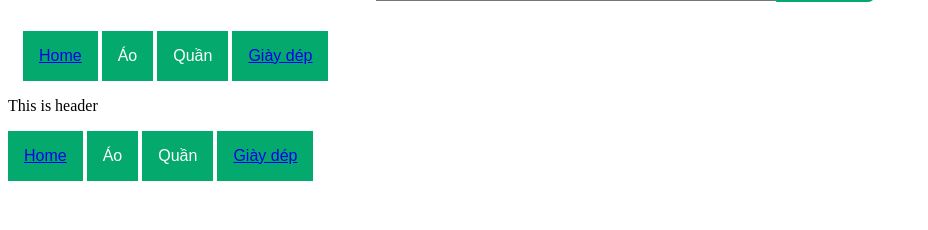
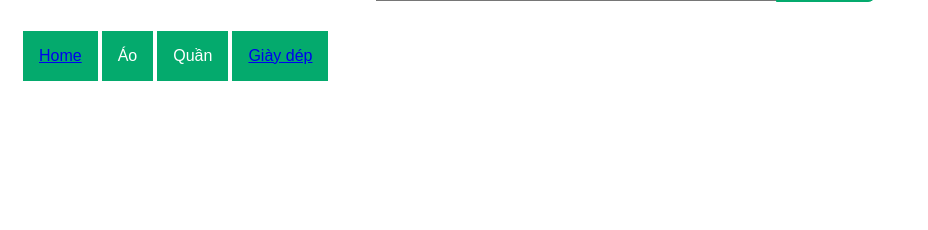
Before and after one commit to haa1010/web-programming-e-commerce, a PHP site: page /web-programming-e-commerce/application/views/base/header.php in a window 1280 px wide. Shown: the part 77-307 px from the top of the page, without its empty margins (0-928 px from the left). Run offline with PHP 8.4, Linux system fonts and the light colour scheme.

Commit message:
merge sai

```diff
--- a/application/views/base/header.php
+++ b/application/views/base/header.php
@@ -172,30 +172,7 @@ isViewUser=false;
 </div>
 </nav>
 </div>
-  <p>This is header</p>
-  <nav>
-    <div class="dropdown"><button class="dropbtn"><a href="?url=home/view">Home</a></button></div>
-    <div class="dropdown">
-      <button class="dropbtn">Áo</button>
-      <div class="dropdown-content">
-        <a href="?url=category/view/2/1">Áo sơ mi</a>
-        <a href="?url=category/view/2/2">Áo phông</a>
-        <a href="?url=category/view/2/8">Áo khoác</a>
-      </div>
-    </div>
-    <div class="dropdown">
-      <button class="dropbtn">Quần</button>
-      <div class="dropdown-content">
-        <a href="?url=category/view/1/3">Quần bò</a>
-        <a href="?url=category/view/1/4">Quần kaki</a>
 
-      </div>
-    </div>
-    <div class="dropdown">
-      <button class="dropbtn"><a href="?url=category/view/3">Giày dép</a></button>
-
-    </div>
-  </nav>
 </body>
 
 </html>
```
